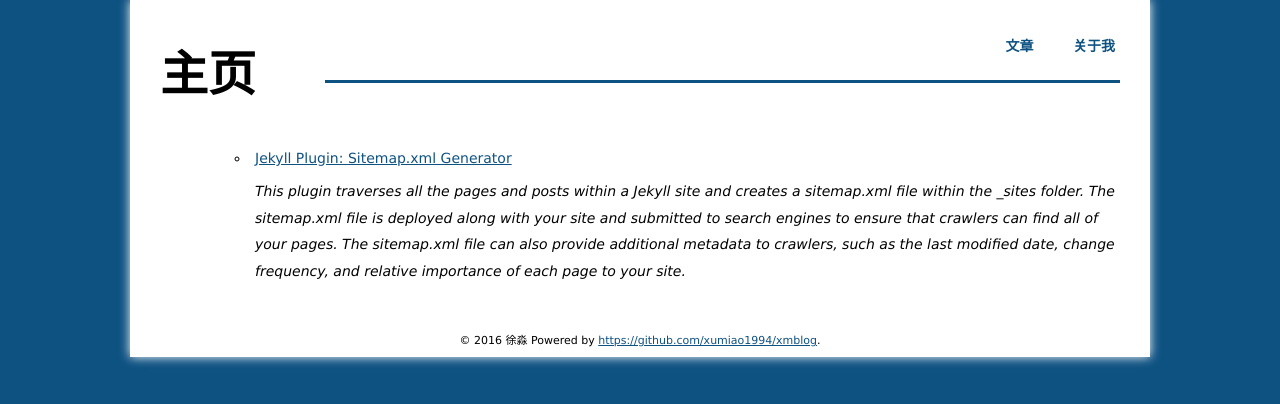
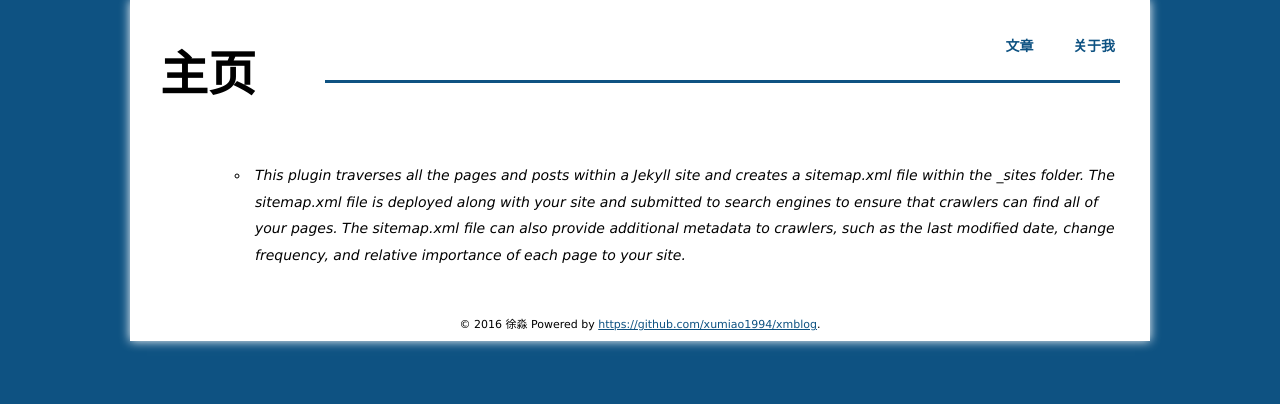
Before and after one commit to xumiao1994/xmblog, a Jekyll site: the page built from projects.html, in a window 1280 px wide. Shown: the top 404 px of the page. Built offline with Jekyll 4.4.1, drawn with Linux system fonts in a browser that asks for light colours; some web fonts are replaced; Markdown is read by kramdown in place of the engine named in the settings; comment, search, counter and statistics services are not loaded; some of the changed lines change nothing that is shown.

Commit message:
Update projects.html

```diff
--- a/projects.html
+++ b/projects.html
@@ -1,6 +1,6 @@
 ---
 layout: default
-title: Michael Levin | Projects
+title: 关于我 | Projects
 description: The projects of Michael Levin, a web and software developer living in the Washington, DC area.
 keywords: michael levin,projects,project euler,jekyll
 change_frequency: weekly
@@ -8,7 +8,6 @@ change_frequency: weekly
 
 <ul>
   <li>
-    <a href="https://github.com/kinnetica/jekyll-plugins">Jekyll Plugin: Sitemap.xml Generator</a><br />
     <p class="sub-project">This plugin traverses all the pages and posts within a Jekyll site and creates a sitemap.xml file within the _sites folder. The sitemap.xml file is deployed along with your site and submitted to search engines to ensure that crawlers can find all of your pages. The sitemap.xml file can also provide additional metadata to crawlers, such as the last modified date, change frequency, and relative importance of each page to your site.</p>
   </li>
 </ul>
```
